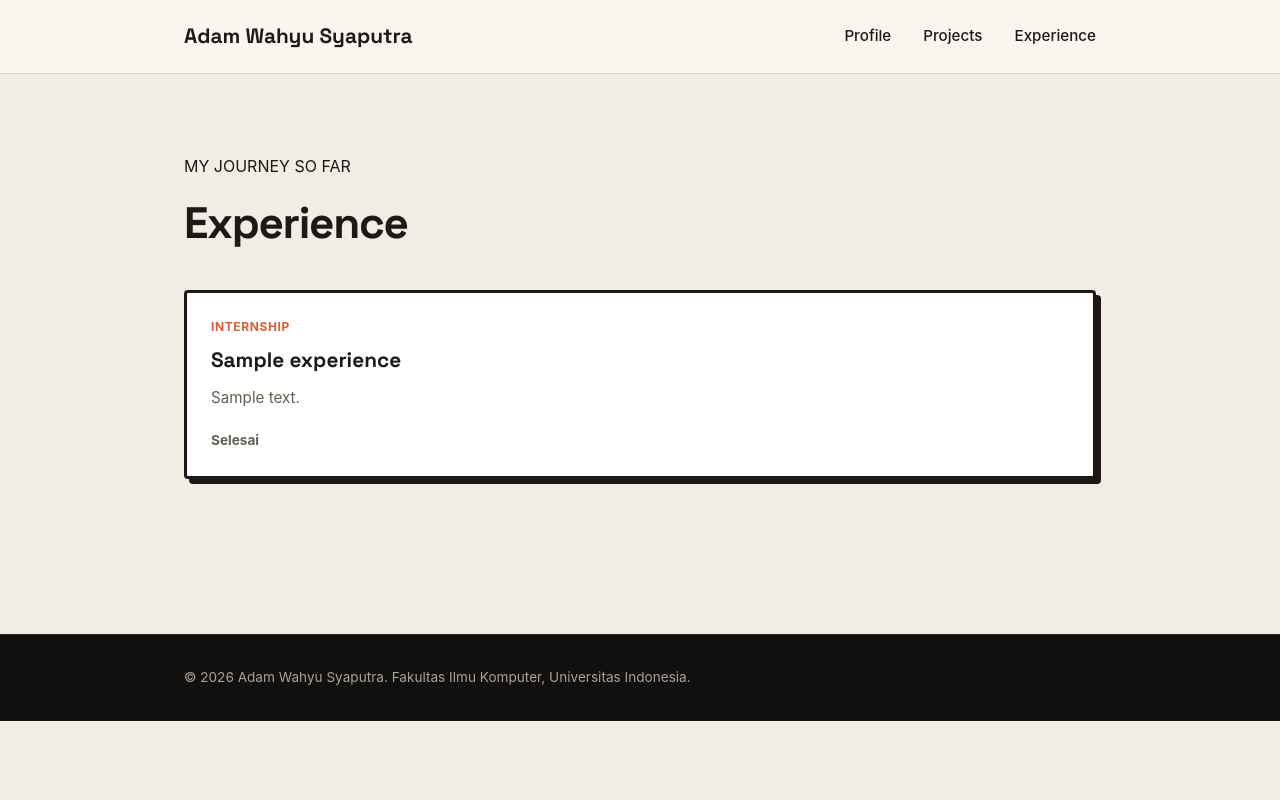
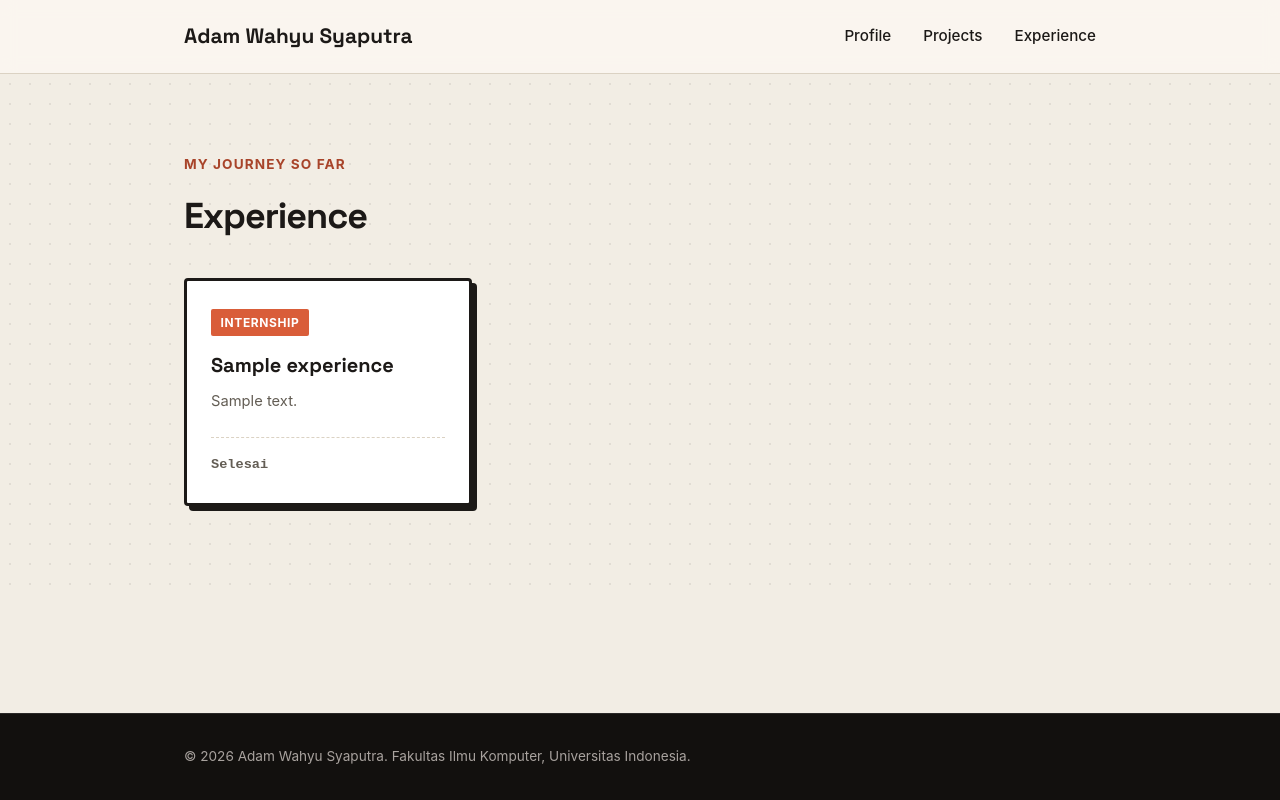
Before and after one commit to adamwsyaputra/myportofolio, a Django app: page /experience/ in a window 1280 px wide. Run offline with Django 5.2, Linux system fonts and the light colour scheme; tables that the repository leaves empty hold one stand-in row (values such as "Sample post").

Commit message:
style: fix sticky footer and align experience card theme

```diff
--- a/static/css/style.css
+++ b/static/css/style.css
@@ -24,6 +24,13 @@ body {
   color: var(--ink);
   background-color: var(--paper);
   line-height: 1.6;
+  min-height: 100vh;
+  display: flex;
+  flex-direction: column;
+}
+
+main {
+  flex: 1 0 auto;
 }
 
 h1, h2, h3, .brand {
@@ -532,20 +539,15 @@ h1, h2, h3, .brand {
 
 /* --- Dedicated Experience Page (/experience/) --- */
 .experience-page-section {
-  padding: 5rem 0;
-  min-height: 70vh;
-}
-
-.page-title {
-  font-size: 2.75rem;
-  margin: 0.5rem 0 2rem;
-  color: var(--ink);
-  letter-spacing: -0.03em;
+  padding: 5rem 0 6rem;
+  background-color: var(--paper);
+  background-image: radial-gradient(rgba(28, 25, 23, 0.08) 1.2px, transparent 1.2px);
+  background-size: 20px 20px;
 }
 
 .experience-cards-grid {
   display: grid;
-  grid-template-columns: repeat(auto-fit, minmax(280px, 1fr));
+  grid-template-columns: repeat(3, 1fr);
   gap: 1.5rem;
 }
 
@@ -553,52 +555,62 @@ h1, h2, h3, .brand {
   background-color: var(--surface);
   border: 3px solid var(--ink);
   border-radius: var(--radius);
-  padding: 1.5rem;
+  padding: 1.75rem 1.5rem;
   box-shadow: 5px 5px 0 var(--ink);
   display: flex;
   flex-direction: column;
+  transition: transform 0.2s ease, box-shadow 0.2s ease;
+}
+
+.experience-card:hover {
+  transform: translateY(-4px);
+  box-shadow: 7px 7px 0 var(--accent);
 }
 
 .experience-category {
-  color: var(--accent);
+  display: inline-block;
+  align-self: flex-start;
+  background: var(--accent);
+  color: #fff;
   font-size: 0.75rem;
   font-weight: 700;
+  letter-spacing: 0.05em;
+  padding: 0.25rem 0.6rem;
+  border-radius: 2px;
+  margin-bottom: 1rem;
   text-transform: uppercase;
-  letter-spacing: 0.05em;
-  margin-bottom: 0.5rem;
 }
 
 .experience-card h2 {
-  font-size: 1.3rem;
-  margin-bottom: 0.6rem;
+  font-size: 1.25rem;
+  margin-bottom: 0.75rem;
   color: var(--ink);
+  line-height: 1.3;
 }
 
 .experience-description {
   color: var(--text-muted);
-  font-size: 0.95rem;
-  line-height: 1.5;
+  font-size: 0.92rem;
+  line-height: 1.55;
+  margin-bottom: 1.5rem;
   flex-grow: 1;
 }
 
 .experience-status {
-  margin-top: 1.25rem;
+  margin-top: auto;
+  font-family: "Courier New", monospace;
   font-size: 0.85rem;
   font-weight: 700;
+  padding-top: 1rem;
+  border-top: 1px dashed var(--line);
 }
 
 .experience-status.ongoing {
-  color: var(--accent);
+  color: var(--accent-dark);
 }
 
 .experience-status.completed {
   color: var(--text-muted);
-}
-
-.empty-state {
-  color: var(--text-muted);
-  font-style: italic;
-  padding: 2rem 0;
 }
 
 /* --- Mobile Responsiveness --- */
@@ -709,4 +721,9 @@ h1, h2, h3, .brand {
     flex-wrap: wrap;
     gap: 1rem;
   }
+
+  .experience-cards-grid {
+    grid-template-columns: 1fr;
+    gap: 1.25rem;
+  }
 }
--- a/templates/experience.html
+++ b/templates/experience.html
@@ -24,8 +24,8 @@
   <main>
     <section class="experience-page-section">
       <div class="container">
-        <p class="section-kicker">MY JOURNEY SO FAR</p>
-        <h1 class="page-title">Experience</h1>
+        <p class="hero-kicker">MY JOURNEY SO FAR</p>
+        <h1 class="section-title">Experience</h1>
 
         <div class="experience-cards-grid">
           {% for experience in experience_list %}
--- a/templates/projects.html
+++ b/templates/projects.html
@@ -41,7 +41,7 @@
                   <span>{{ project.tech_stack }}</span>
                 </div>
                 {% if project.project_url %}
-                  <div style="margin-top: 1rem;">
+                  <div style="margin-top: auto; padding-top: 1.25rem;">
                     <a href="{{ project.project_url }}" target="_blank" rel="noreferrer" class="social-link" style="font-size: 0.75rem; padding: 0.35rem 0.75rem;">
                       View Source &rarr;
                     </a>
```
Also changed, not shown: main/tests.py (+33 -1 lines).
